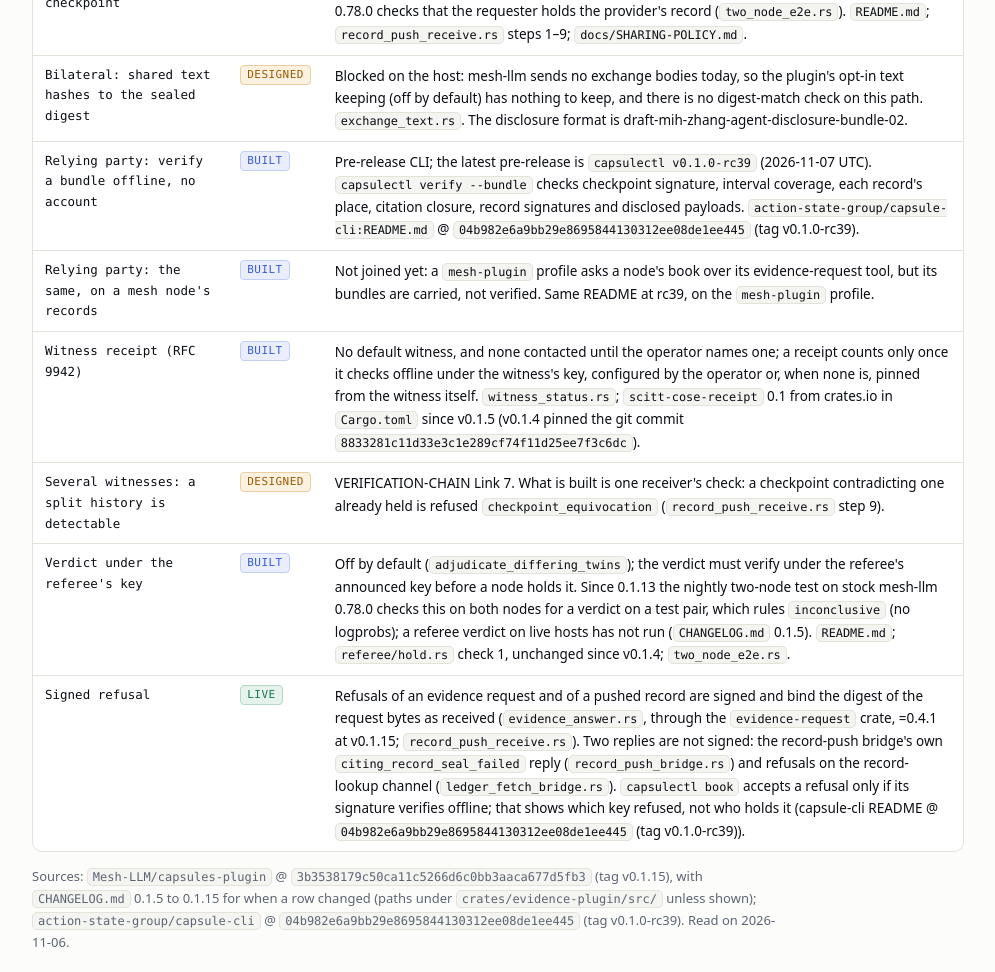
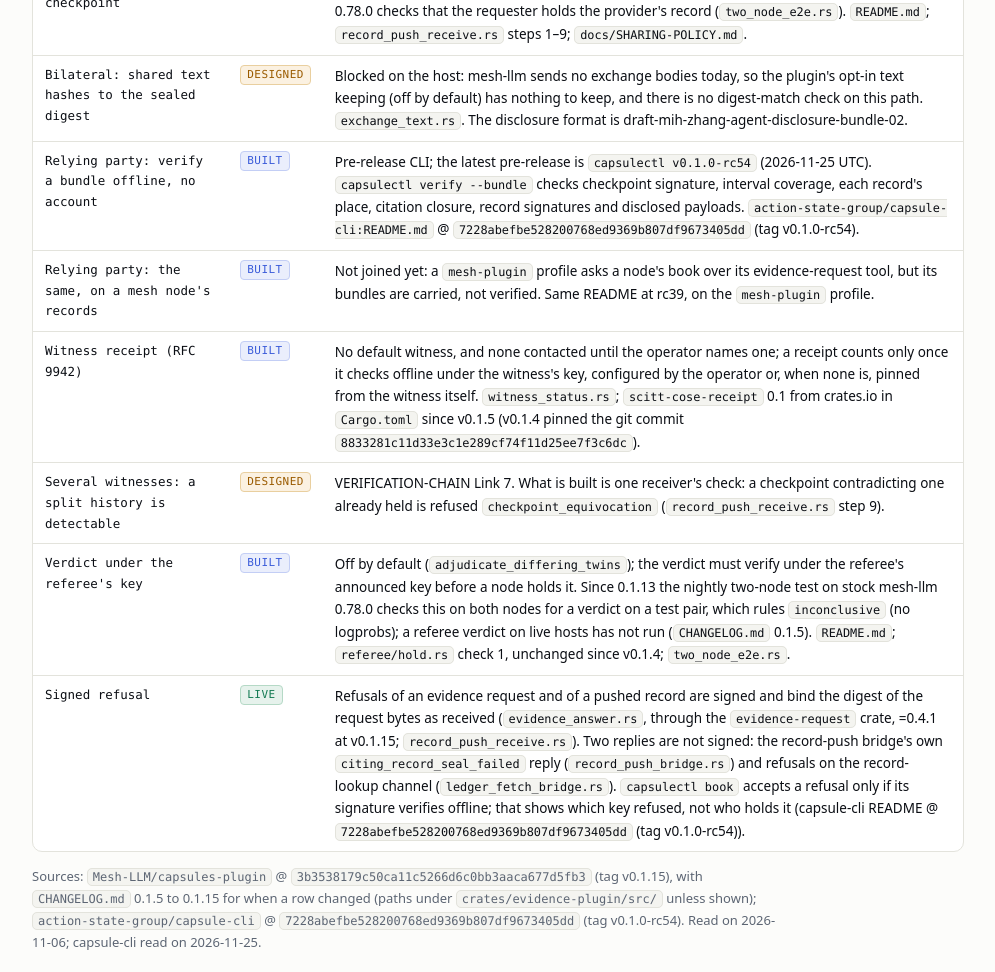
Before and after one commit to action-state-group/agentactioncapsule-web, a plain HTML site: page explain/12-vantage-points.html in a window 1280 px wide. Shown: the part 5120-6092 px from the top of the page, without its empty margins (142-1137 px from the left). Drawn offline with Linux system fonts and the light colour scheme.

Commit message:
docs: point capsulectl rc39 citations at rc54, the latest pre-release (#80)
The latest-pre-release lines on b5-portable, 12-vantage-points and
15-evidence-report named v0.1.0-rc39 (2026-11-07); the latest is now
v0.1.0-rc54 (2026-11-25, commit 7228abefbe528200768ed9369b807df9673405dd).
The cited README claims were re-read at rc54, and rc54 (darwin-arm64,
SHA-256 checked against SHA256SUMS) was re-run on both example files:
INVALID, exit 1, with the same completeness_certificate_invalid and
checkpoint_signature_invalid findings the pages describe. The rc16
first-published history is unchanged.

Signed-off-by: Steven Mih <11168415+StevenMih@users.noreply.github.com>
Co-authored-by: Steven Mih <11168415+StevenMih@users.noreply.github.com>

```diff
--- a/explain/12-vantage-points.html
+++ b/explain/12-vantage-points.html
@@ -239,15 +239,15 @@
       <tr><td>Local: integrity, signature, checkpoints, inclusion and consistency</td><td><span class="chip live">live</span></td><td>Each node seals its own record of every exchange; the log's checkpoints and integrity checks work. <code>README.md</code> "What works today"; <code>docs/VERIFICATION-CHAIN.md</code> Links 1 and 3&ndash;6 (Link 2, disclosed text, is the designed row below).</td></tr>
       <tr><td>Bilateral: receive the other side's half and check key, signature, claims, proof, checkpoint</td><td><span class="chip live">live</span></td><td>On by default since v0.1.6: each node pushes its record of an exchange to that exchange's counterparty (<code>share_record_at_completion = counterparty</code>; off by default in v0.1.4). Needs mesh-llm 0.78 or later (which names the peer that asked and the peer that served, mesh-llm#2138), and a sender key the receiver knows. The nightly two-node test on stock mesh-llm 0.78.0 checks that the requester holds the provider's record (<code>two_node_e2e.rs</code>). <code>README.md</code>; <code>record_push_receive.rs</code> steps 1&ndash;9; <code>docs/SHARING-POLICY.md</code>.</td></tr>
       <tr><td>Bilateral: shared text hashes to the sealed digest</td><td><span class="chip designed">designed</span></td><td>Blocked on the host: mesh-llm sends no exchange bodies today, so the plugin's opt-in text keeping (off by default) has nothing to keep, and there is no digest-match check on this path. <code>exchange_text.rs</code>. The disclosure format is draft-mih-zhang-agent-disclosure-bundle-02.</td></tr>
-      <tr><td>Relying party: verify a bundle offline, no account</td><td><span class="chip built">built</span></td><td>Pre-release CLI; the latest pre-release is <code>capsulectl v0.1.0-rc39</code> (2026-11-07 UTC). <code>capsulectl verify --bundle</code> checks checkpoint signature, interval coverage, each record's place, citation closure, record signatures and disclosed payloads. <code>action-state-group/capsule-cli:README.md</code> @ <code>04b982e6a9bb29e8695844130312ee08de1ee445</code> (tag v0.1.0-rc39).</td></tr>
+      <tr><td>Relying party: verify a bundle offline, no account</td><td><span class="chip built">built</span></td><td>Pre-release CLI; the latest pre-release is <code>capsulectl v0.1.0-rc54</code> (2026-11-25 UTC). <code>capsulectl verify --bundle</code> checks checkpoint signature, interval coverage, each record's place, citation closure, record signatures and disclosed payloads. <code>action-state-group/capsule-cli:README.md</code> @ <code>7228abefbe528200768ed9369b807df9673405dd</code> (tag v0.1.0-rc54).</td></tr>
       <tr><td>Relying party: the same, on a mesh node's records</td><td><span class="chip built">built</span></td><td>Not joined yet: a <code>mesh-plugin</code> profile asks a node's book over its evidence-request tool, but its bundles are carried, not verified. Same README at rc39, on the <code>mesh-plugin</code> profile.</td></tr>
       <tr><td>Witness receipt (RFC 9942)</td><td><span class="chip built">built</span></td><td>No default witness, and none contacted until the operator names one; a receipt counts only once it checks offline under the witness's key, configured by the operator or, when none is, pinned from the witness itself. <code>witness_status.rs</code>; <code>scitt-cose-receipt</code> 0.1 from crates.io in <code>Cargo.toml</code> since v0.1.5 (v0.1.4 pinned the git commit <code>8833281c11d33e3c1e289cf74f11d25ee7f3c6dc</code>).</td></tr>
       <tr><td>Several witnesses: a split history is detectable</td><td><span class="chip designed">designed</span></td><td>VERIFICATION-CHAIN Link 7. What is built is one receiver's check: a checkpoint contradicting one already held is refused <code>checkpoint_equivocation</code> (<code>record_push_receive.rs</code> step 9).</td></tr>
       <tr><td>Verdict under the referee's key</td><td><span class="chip built">built</span></td><td>Off by default (<code>adjudicate_differing_twins</code>); the verdict must verify under the referee's announced key before a node holds it. Since 0.1.13 the nightly two-node test on stock mesh-llm 0.78.0 checks this on both nodes for a verdict on a test pair, which rules <code>inconclusive</code> (no logprobs); a referee verdict on live hosts has not run (<code>CHANGELOG.md</code> 0.1.5). <code>README.md</code>; <code>referee/hold.rs</code> check 1, unchanged since v0.1.4; <code>two_node_e2e.rs</code>.</td></tr>
-      <tr><td>Signed refusal</td><td><span class="chip live">live</span></td><td>Refusals of an evidence request and of a pushed record are signed and bind the digest of the request bytes as received (<code>evidence_answer.rs</code>, through the <code>evidence-request</code> crate, =0.4.1 at v0.1.15; <code>record_push_receive.rs</code>). Two replies are not signed: the record-push bridge's own <code>citing_record_seal_failed</code> reply (<code>record_push_bridge.rs</code>) and refusals on the record-lookup channel (<code>ledger_fetch_bridge.rs</code>). <code>capsulectl book</code> accepts a refusal only if its signature verifies offline; that shows which key refused, not who holds it (capsule-cli README @ <code>04b982e6a9bb29e8695844130312ee08de1ee445</code> (tag v0.1.0-rc39)).</td></tr>
+      <tr><td>Signed refusal</td><td><span class="chip live">live</span></td><td>Refusals of an evidence request and of a pushed record are signed and bind the digest of the request bytes as received (<code>evidence_answer.rs</code>, through the <code>evidence-request</code> crate, =0.4.1 at v0.1.15; <code>record_push_receive.rs</code>). Two replies are not signed: the record-push bridge's own <code>citing_record_seal_failed</code> reply (<code>record_push_bridge.rs</code>) and refusals on the record-lookup channel (<code>ledger_fetch_bridge.rs</code>). <code>capsulectl book</code> accepts a refusal only if its signature verifies offline; that shows which key refused, not who holds it (capsule-cli README @ <code>7228abefbe528200768ed9369b807df9673405dd</code> (tag v0.1.0-rc54)).</td></tr>
     </tbody>
   </table></div>
-  <p class="src">Sources: <code>Mesh-LLM/capsules-plugin</code> @ <code>3b3538179c50ca11c5266d6c0bb3aaca677d5fb3</code> (tag v0.1.15), with <code>CHANGELOG.md</code> 0.1.5 to 0.1.15 for when a row changed (paths under <code>crates/evidence-plugin/src/</code> unless shown); <code>action-state-group/capsule-cli</code> @ <code>04b982e6a9bb29e8695844130312ee08de1ee445</code> (tag v0.1.0-rc39). Read on 2026-11-06.</p>
+  <p class="src">Sources: <code>Mesh-LLM/capsules-plugin</code> @ <code>3b3538179c50ca11c5266d6c0bb3aaca677d5fb3</code> (tag v0.1.15), with <code>CHANGELOG.md</code> 0.1.5 to 0.1.15 for when a row changed (paths under <code>crates/evidence-plugin/src/</code> unless shown); <code>action-state-group/capsule-cli</code> @ <code>7228abefbe528200768ed9369b807df9673405dd</code> (tag v0.1.0-rc54). Read on 2026-11-06; capsule-cli read on 2026-11-25.</p>
 
   <h2><span class="n">6</span>Specs</h2>
   <ul class="specs">
```
Also changed, not shown: explain/15-evidence-report.html (+3 -3 lines), build/b5-portable.html.
